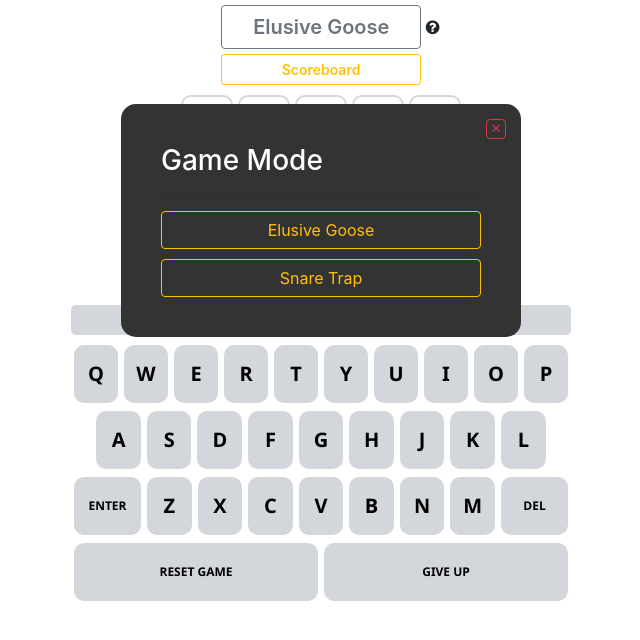
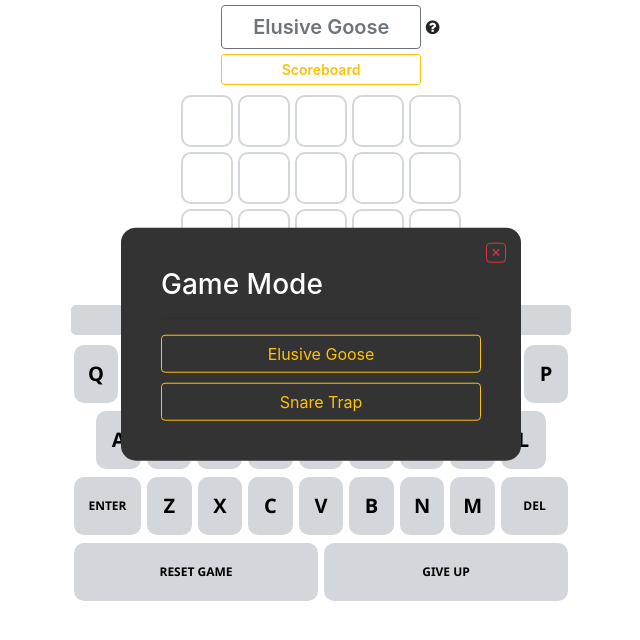
Before and after one commit to code-nybbler/WordHunter, a plain HTML site: page index.html in a window 1280 px wide. Shown: the part 56-696 px from the top of the page, without its empty margins (319-959 px from the left). Drawn offline with nearby package versions, Linux system fonts and the light colour scheme.

Commit message:
Add files via upload

```diff
--- a/main.css
+++ b/main.css
@@ -107,9 +107,9 @@
     padding: 40px;
     z-index: 99;
     position: fixed;
-    top: 20%;
+    top: 50%;
     left: 50%;
-    transform: translateX(-50%);
+    transform: translate(-50%, -50%);
     visibility: hidden;
     opacity: 0;
     transition: visibility 0.3s linear, opacity 0.3s linear;
```
